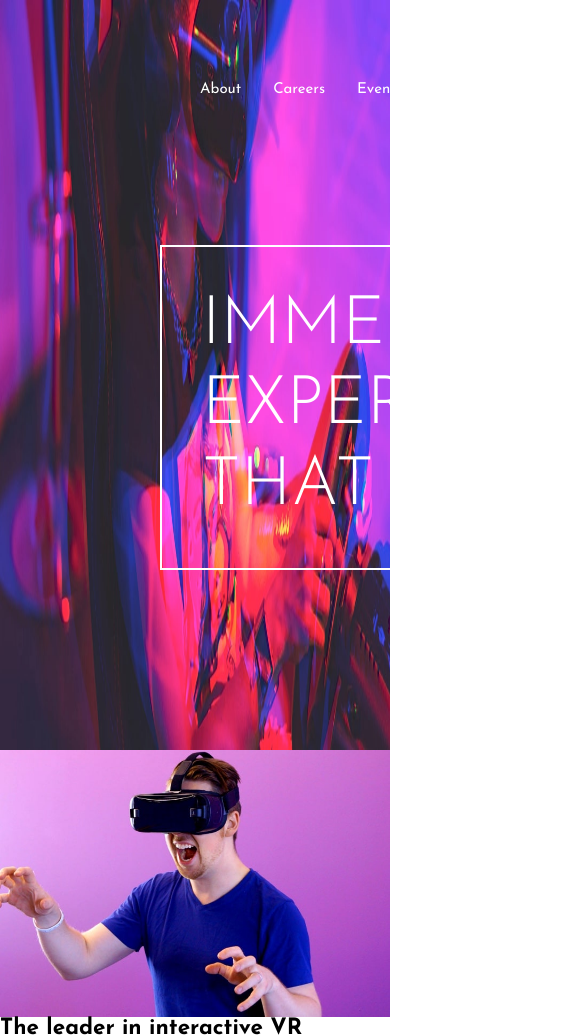
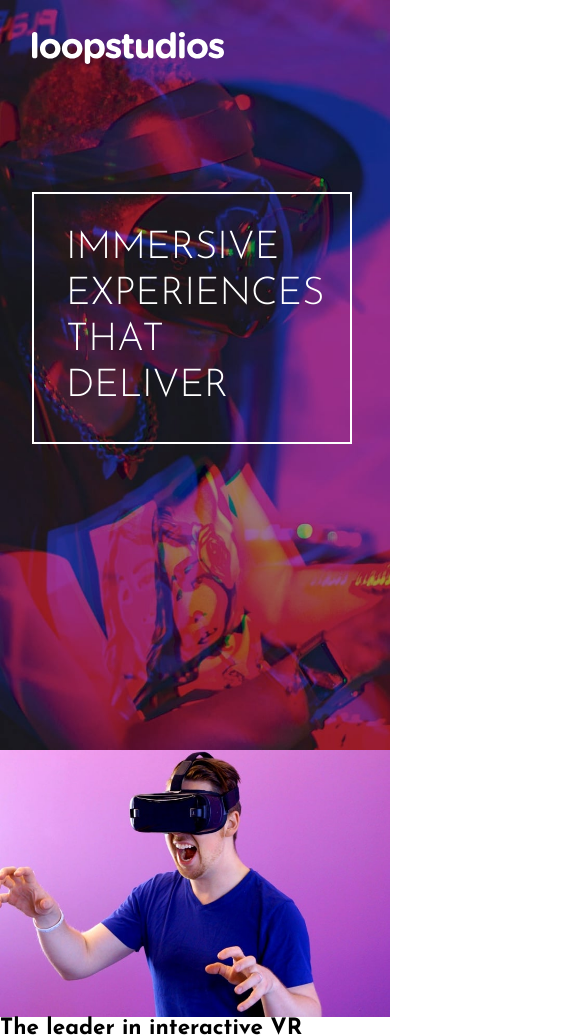
Before and after one commit to Aman11b/Loopstudios-landing-page, a website: page index.html in a window 390 px wide. Shown: the top 1035 px of the page, 585 px wide, since content can reach past the window. Drawn offline with nearby package versions, Linux system fonts and the light colour scheme; files that its build step writes are made by us from their sources.

Commit message:
working on mobile header design

```diff
--- /dev/null
+++ b/package.json
@@ -0,0 +1,5 @@
+{
+  "devDependencies": {
+    "gh-pages": "^6.3.0"
+  }
+}
--- a/sass/components/_header.scss
+++ b/sass/components/_header.scss
@@ -7,13 +7,15 @@
     background-size:100% 100%;
     height: 750px;
 
-
     gap:8rem;
-
-    // padding-inline:12.5rem;
 
     display: flex;
     flex-direction: column;
+
+    @include u.breakpoint('small'){
+        background-image: url("../images/mobile/image-hero.jpg");
+        gap: 8rem;
+    }
 
     .header_block{
         display: flex;
@@ -60,6 +62,15 @@
 
         }
 
+        @include u.breakpoint('small'){
+            margin-top: 2rem;
+            padding-inline: 2rem;
+
+            ul{
+                display: none;
+            }
+        }
+
     }
 
     .header__heading{
@@ -75,16 +86,15 @@
 
         // padding-right: 2rem !important;
 
+        @include u.breakpoint('small'){
+            font-size: 2.4rem;
+            margin-left:2rem;
+
+            padding: 2rem;
+            width: 320px;
+            line-height: 1.2;
+
+        }
+
     }
-
-    // @include u.breakpoint(small){
-    //     .main__header{
-    //         background-image: url("../images/mobile/image-soccer-team.jpg");
-    //     }
-    //     .header__heading{
-    //         padding-inline: 2rem;
-
-    //     }
-
-    // }
 }
--- a/sass/global/util/_breakpoint.scss
+++ b/sass/global/util/_breakpoint.scss
@@ -6,7 +6,7 @@ $breakpoint:(
 );
 
 @mixin breakpoint($size){
-    @media (min-width: map-get($breakpoint,$size)){
+    @media (max-width: map-get($breakpoint,$size)){
         @content;
     }
 }
```
Also changed, not shown: 1 other file.
